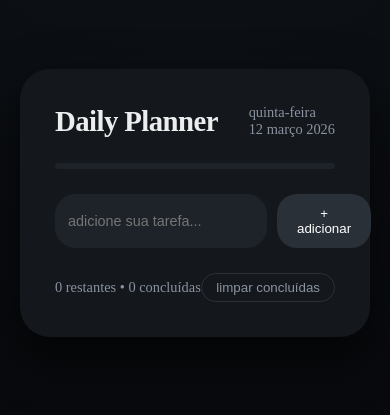
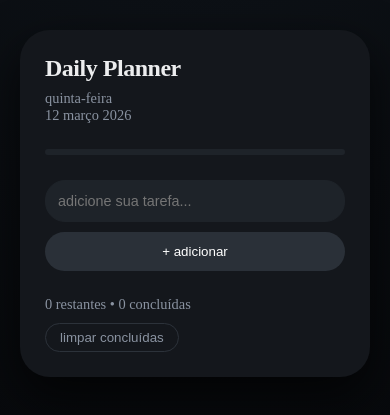
Before and after one commit to krisdevfe/daily-planner, a plain HTML site: page index.html in a window 390 px wide. Shown: the part 219-634 px from the top of the page. Drawn offline with Linux system fonts and the light colour scheme; a web font is replaced by a local one.

Commit message:
fix: corrigida responsividade do input e botão no mobile

```diff
--- a/style.css
+++ b/style.css
@@ -170,3 +170,35 @@ opacity:1;
 transform:translateY(0);
 }
 }
+
+/* Responsividade */
+@media (max-width: 600px){
+.header{
+    flex-direction: column;
+    align-items: flex-start;
+    gap: 8px;
+}
+
+.title{
+    font-size: 1.5rem;
+}
+
+.daily-card{
+    padding: 25px;
+}
+
+.add-task{
+    flex-direction: column;
+}
+
+.add-task button{
+    width: 100%;
+}
+
+.footer-states{
+    flex-direction: column;
+    align-items: flex-start;
+    gap: 10px;
+}
+
+}
```
